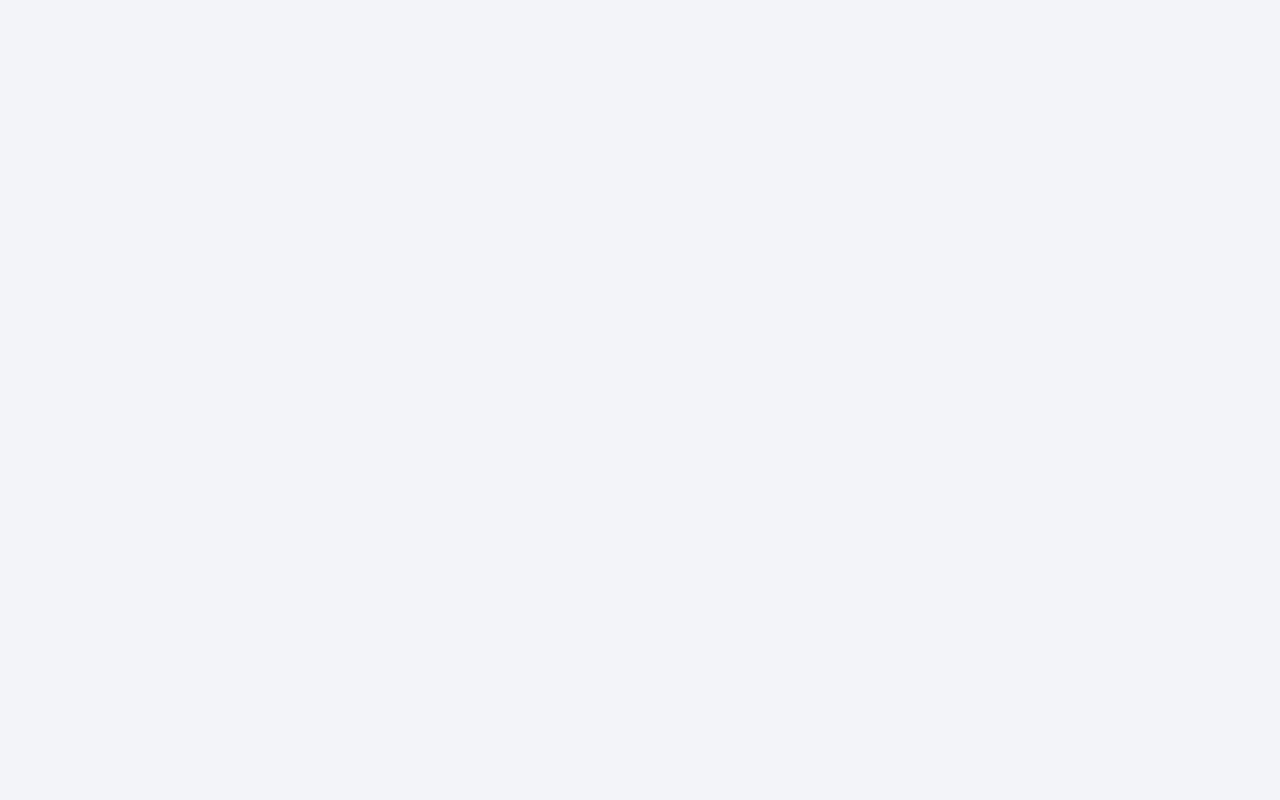
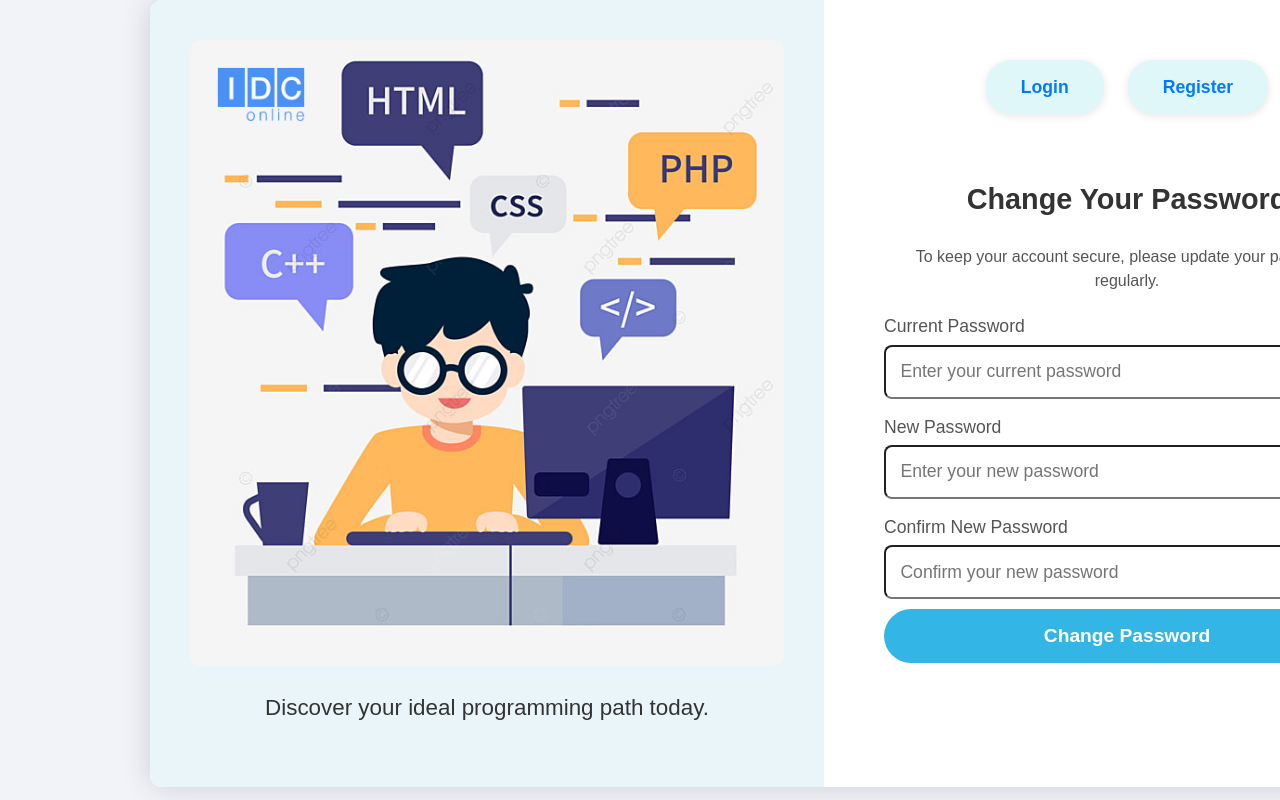
Before and after one commit to NhuYenCMU/Capstone1-Glucklick, a React (Vite) app in the folder glucklick-fe/: page /change-password in a window 1280 px wide. Before the commit this address had no page. Built offline with nearby package versions, Linux system fonts and the light colour scheme.

Commit message:
update khanh fe

```diff
--- a/glucklick-fe/package.json
+++ b/glucklick-fe/package.json
@@ -13,6 +13,9 @@
     "prettier:fix": "prettier --write \"src/**/(*.tsx|*.ts|*.css|*.scss)\""
   },
   "dependencies": {
+    "@fortawesome/free-brands-svg-icons": "^6.6.0",
+    "@fortawesome/free-solid-svg-icons": "^6.6.0",
+    "@fortawesome/react-fontawesome": "^0.2.2",
     "bootstrap": "^5.3.3",
     "react": "^18.3.1",
     "react-dom": "^18.3.1",
--- a/glucklick-fe/src/App.tsx
+++ b/glucklick-fe/src/App.tsx
@@ -1,13 +1,14 @@
 import React, { useState } from 'react';
-import { BrowserRouter as Router, Routes, Route, Navigate } from 'react-router-dom';
+import { BrowserRouter as Router, Routes, Route, Navigate, useLocation } from 'react-router-dom';
 import './App.css';
+import Header from './components/common/Header';
 
 // Pages
 import RegisterPage from './Login/pages/RegisterPage';
 import LoginPage from './Login/pages/LoginPage';
 import ForgotPasswordPage from './Login/pages/ForgotPasswordPage';
 import Homepage from './features/home/HomePage';
-
+import ChangePasswordPage from './Login/pages/ChangePassword';
 // Layouts
 import HomepageLayout from './Layouts/HomepageLayout';
 import AuthLayout from './Layouts/AuthLayout';
@@ -15,33 +16,53 @@
 const App: React.FC = () => {
     const [isAuthenticated, setIsAuthenticated] = useState(false);
 
-    // Simulate login function for demonstration purposes
     const handleLogin = () => {
         setIsAuthenticated(true); // Set authentication to true after login
     };
 
+    const handleLogout = () => {
+        setIsAuthenticated(false); // Set authentication to false on logout
+    };
+
     return (
         <Router>
-            <Routes>
-                {/* Conditional rendering for homepage based on isAuthenticated */}
-                <Route
-                    path="/"
-                    element={
-                        isAuthenticated ? (
-                            <HomepageLayout><Homepage /></HomepageLayout>
-                        ) : (
-                            <Navigate to="/login" />
-                        )
-                    }
-                />
-
-                {/* Render authentication pages with the AuthLayout */}
-                <Route path="/register" element={<AuthLayout><RegisterPage /></AuthLayout>} />
-                <Route path="/login" element={<AuthLayout><LoginPage onLogin={handleLogin} /></AuthLayout>} />
-                <Route path="/forgot-password" element={<AuthLayout><ForgotPasswordPage /></AuthLayout>} />
-            </Routes>
+            <InnerApp isAuthenticated={isAuthenticated} onLogin={handleLogin} onLogout={handleLogout} />
         </Router>
     );
 };
 
+// Separate component to use Router context
+const InnerApp: React.FC<{ isAuthenticated: boolean; onLogin: () => void; onLogout: () => void }> = ({
+    isAuthenticated,
+    onLogin,
+    onLogout,
+}) => {
+    const location = useLocation();
+
+    // Array of paths where the Header should be hidden
+    const authRoutes = ["/login", "/register", "/forgot-password", "/change-password"];
+    const showHeader = !authRoutes.includes(location.pathname);
+
+    return (
+        <>
+            {showHeader && <Header isAuthenticated={isAuthenticated} onLogout={onLogout} />}
+            <Routes>
+                <Route
+                    path="/"
+                    element={
+                        <HomepageLayout>
+                            <Homepage />
+                        </HomepageLayout>
+                    }
+                />
+                <Route path="/register" element={<AuthLayout><RegisterPage /></AuthLayout>} />
+                <Route path="/login" element={<AuthLayout><LoginPage onLogin={onLogin} /></AuthLayout>} />
+                <Route path="/forgot-password" element={<AuthLayout><ForgotPasswordPage /></AuthLayout>} />
+                <Route path="/change-password" element={<AuthLayout><ChangePasswordPage /></AuthLayout>} />
+                <Route path="*" element={<Navigate to="/" />} />
+            </Routes>
+        </>
+    );
+};
+
 export default App;
--- a/glucklick-fe/src/Layouts/AuthLayout.tsx
+++ b/glucklick-fe/src/Layouts/AuthLayout.tsx
@@ -1,3 +1,4 @@
+// src/components/AuthLayout.tsx
 import React from 'react';
 import { Link, useLocation } from 'react-router-dom';
 import LoginImage from '../Login/Image/login.jpg';
@@ -9,7 +10,7 @@
 
 const AuthLayout: React.FC<AuthLayoutProps> = ({ children }) => {
     const location = useLocation();
-    const isAuthRoute = ["/login", "/register", "/forgot-password"].includes(location.pathname);
+    const isAuthRoute = ["/login", "/register", "/forgot-password", "/change-password"].includes(location.pathname);
 
     return (
         <div className="app-container">
--- a/glucklick-fe/src/Layouts/css/AuthLayout.css
+++ b/glucklick-fe/src/Layouts/css/AuthLayout.css
@@ -16,7 +16,7 @@
     max-width: 1400px; /* Increased maximum width */
     background-color: #ffffff;
     border-radius: 12px; /* Slightly more rounded corners */
-    box-shadow: 0px 0px 30px rgba(168, 192, 224, 0.15); /* Larger shadow for more depth */
+    box-shadow: 0px 0px 30px rgba(0, 0, 0, 0.15); /* Larger shadow for more depth */
     overflow: hidden;
     margin-left: 150px;
   }
@@ -112,7 +112,7 @@
 
 .auth-form input {
     width: 100%;
-    border: 1px solid #33b5e5;
+    border: 1spx solid #33b5e5;
     border-radius: 8px;
     padding: 0.9rem;
     font-size: 1.1rem;
--- /dev/null
+++ b/glucklick-fe/src/Login/pages/ChangePassword.tsx
@@ -0,0 +1,58 @@
+// ChangePasswordPage.tsx
+import React, { useState } from 'react';
+import { Button, FormGroup, Input, Container } from 'reactstrap';
+import { useNavigate } from 'react-router-dom';
+
+const ChangePasswordPage: React.FC = () => {
+    const [currentPassword, setCurrentPassword] = useState('');
+    const [newPassword, setNewPassword] = useState('');
+    const [confirmPassword, setConfirmPassword] = useState('');
+    const navigate = useNavigate();
+
+    const handleChangePassword = () => {
+        if (newPassword === confirmPassword) {
+            // Example: You would replace this console.log with actual logic for changing the password
+            console.log('Password changed:', { currentPassword, newPassword });
+            navigate('/'); // Redirect to the homepage or any other page after password change
+        } else {
+            console.log('New passwords do not match');
+        }
+    };
+
+    return (
+        <Container className="auth-form p-4">
+            <h2>Change Your Password</h2>
+            <p>To keep your account secure, please update your password regularly.</p>
+            <FormGroup>
+                <label>Current Password</label>
+                <Input
+                    type="password"
+                    placeholder="Enter your current password"
+                    onChange={(e) => setCurrentPassword(e.target.value)}
+                    value={currentPassword}
+                />
+            </FormGroup>
+            <FormGroup>
+                <label>New Password</label>
+                <Input
+                    type="password"
+                    placeholder="Enter your new password"
+                    onChange={(e) => setNewPassword(e.target.value)}
+                    value={newPassword}
+                />
+            </FormGroup>
+            <FormGroup>
+                <label>Confirm New Password</label>
+                <Input
+                    type="password"
+                    placeholder="Confirm your new password"
+                    onChange={(e) => setConfirmPassword(e.target.value)}
+                    value={confirmPassword}
+                />
+            </FormGroup>
+            <Button color="primary" block onClick={handleChangePassword}>Change Password</Button>
+        </Container>
+    );
+};
+
+export default ChangePasswordPage;
--- a/glucklick-fe/src/components/common/Header.tsx
+++ b/glucklick-fe/src/components/common/Header.tsx
@@ -1,21 +1,65 @@
-import React from 'react';
+import React, { useState, useEffect, useRef } from 'react';
+import { Link } from 'react-router-dom';
 import './css/Header.css';
 
-export const Header: React.FC = () => {
+interface HeaderProps {
+    isAuthenticated: boolean;
+    onLogout: () => void;
+}
+
+export const Header: React.FC<HeaderProps> = ({ isAuthenticated, onLogout }) => {
+    const [isDropdownOpen, setIsDropdownOpen] = useState(false);
+    const dropdownRef = useRef<HTMLDivElement>(null);
+
+    const toggleDropdown = () => {
+        setIsDropdownOpen(!isDropdownOpen);
+    };
+
+    useEffect(() => {
+        const handleClickOutside = (event: MouseEvent) => {
+            if (dropdownRef.current && !dropdownRef.current.contains(event.target as Node)) {
+                setIsDropdownOpen(false);
+            }
+        };
+        document.addEventListener('mousedown', handleClickOutside);
+        return () => {
+            document.removeEventListener('mousedown', handleClickOutside);
+        };
+    }, []);
+
     return (
         <header className="header">
-        <div className='logo-header'>GLUCKLICK</div>
+            <div className="logo-header">GLUCKLICH</div>
             <nav className="nav">
-          <a className='item' href="#home">Home</a>
-          <a href="#my-results">My Results</a>
-          <a href="#dashboard">Dashboard</a>
-          <a href="#chatbox">ChatBox</a>
-          <a href="#blog">Blog</a>
+                <Link className="item" to="/">Home</Link>
+                <Link to="/my-results">My Results</Link>
+                <Link to="/dashboard">Dashboard</Link>
+                <Link to="/chatbox">ChatBox</Link>
+                <Link to="/blog">Blog</Link>
             </nav>
-        <div className="user">
+            <div className="user" onClick={toggleDropdown} ref={dropdownRef}>
                 <img src="logo-user.jpg" alt="User avatar" />
-          <a href="#name" className="username">Himass</a>
+                <span className="username">Himass</span>
+
+                {isDropdownOpen && (
+                    <div className="dropdown-menu">
+                        {isAuthenticated ? (
+                            <>
+                                <Link to="/edit-profile" className="dropdown-item" onClick={() => setIsDropdownOpen(false)}>Edit Profile</Link>
+                                <Link to="/change-password" className="dropdown-item" onClick={() => setIsDropdownOpen(false)}>Change Password</Link>
+                                <button className="dropdown-item" onClick={onLogout}>Logout</button>
+                            </>
+                        ) : (
+                            <>
+                                <Link to="/login" className="dropdown-item" onClick={() => setIsDropdownOpen(false)}>Login</Link>
+                                <Link to="/register" className="dropdown-item" onClick={() => setIsDropdownOpen(false)}>Register</Link>
+                            </>
+                        )}
+                    </div>
+                )}
             </div>
         </header>
     );
 };
+
+export default Header;
--- a/glucklick-fe/src/features/home/HomePage.tsx
+++ b/glucklick-fe/src/features/home/HomePage.tsx
@@ -3,17 +3,15 @@
 import './css/HomePage.css';
 import banner from './../../assets/header-mountains-desktop.svg';
 
-import { Header } from './../../components/common/Header'
 import { Footer} from './../../components/common/Footer'
 
 const Homepage: React.FC = () => {
   return (
     <div className="homepage">
-      <Header/>
       <section className="hero">
           <h1>"It's wonderful to feel understood finally."</h1>
           <p>If only it took 10 minutes to receive a "surprisingly accurate" description of your programming interests and career path.</p>
-          <button className='start-testing-button'>Start Testing Now</button>
+          <button className='start-testing-button'>Start Testing Now → </button>
         <div className="illustration">
             <img src={banner} alt="banner"/>
         </div>
--- a/glucklick-fe/src/features/home/css/HomePage.css
+++ b/glucklick-fe/src/features/home/css/HomePage.css
@@ -27,7 +27,8 @@
 
 .hero h1 {
   font-size: 24px;
-  margin-bottom: 10px;
+  margin-bottom: 50px;
+  margin-top: 150px;
   text-shadow:
       2px 2px 4px rgba(0, 0, 0, 0.3),
       0 0 10px #d0dcd8,
@@ -36,7 +37,7 @@
 
 .hero p {
   font-size: 16px;
-  margin-bottom: 20px;
+  margin-bottom: 40px;
 }
 
 .start-testing-button {
@@ -46,6 +47,7 @@
   padding: 10px 20px;
   border-radius: 5px;
   cursor: pointer;
+  width: 20%;
 }
 
 .illustration {
```
Also changed, not shown: glucklick-fe/src/components/common/Footer.tsx (+24 -13 lines), glucklick-fe/src/components/common/css/Footer.css (+9 -2 lines), glucklick-fe/src/components/common/css/Header.css (+23 -1 lines), 1 other file (tests, documents, lock files or other folders). Lines whose indentation alone changed are shown as unchanged.
